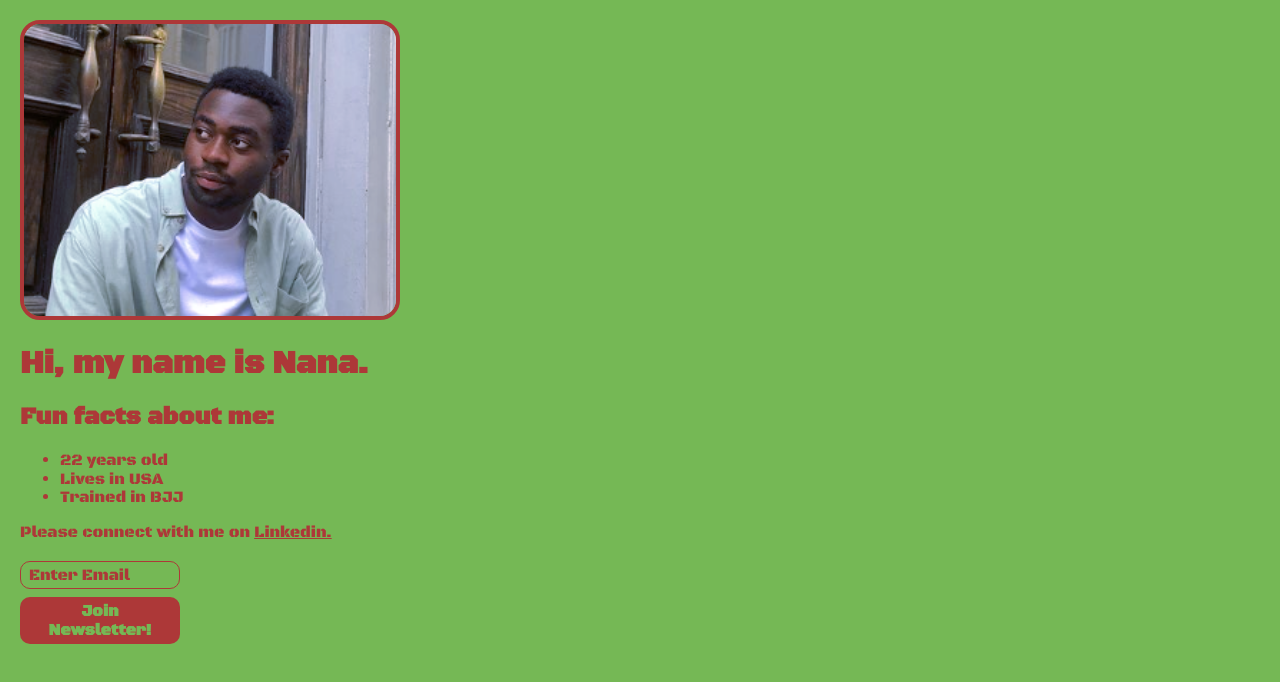
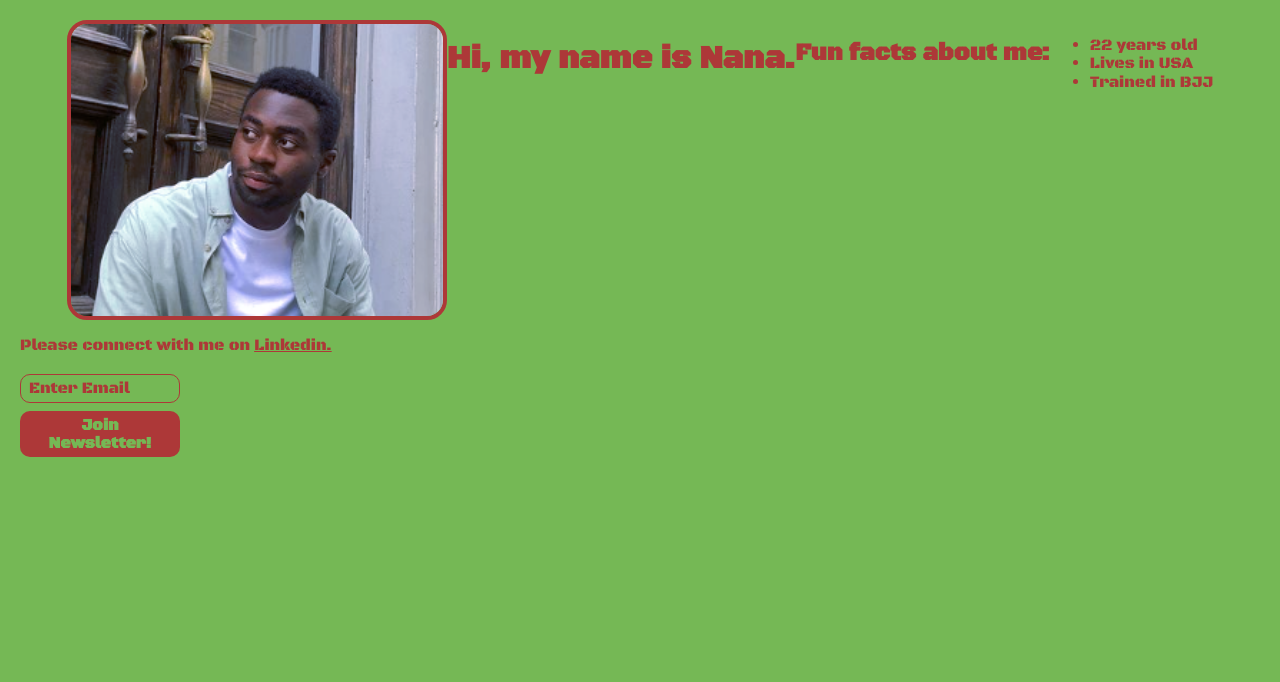
Before and after one commit to nanaadj1/First-Site, a website built with Vite: page index.html in a window 1280 px wide. Built offline with nearby package versions, Linux system fonts and the light colour scheme; a web font is replaced by a local one.

Commit message:
Update styles.css

```diff
--- a/styles.css
+++ b/styles.css
@@ -76,7 +76,6 @@ button {
 }
 
 .main{
-display: block;
-margin-left: auto;
-margin-right: auto;
+    display: flex;
+    justify-content: center;
 }
```
